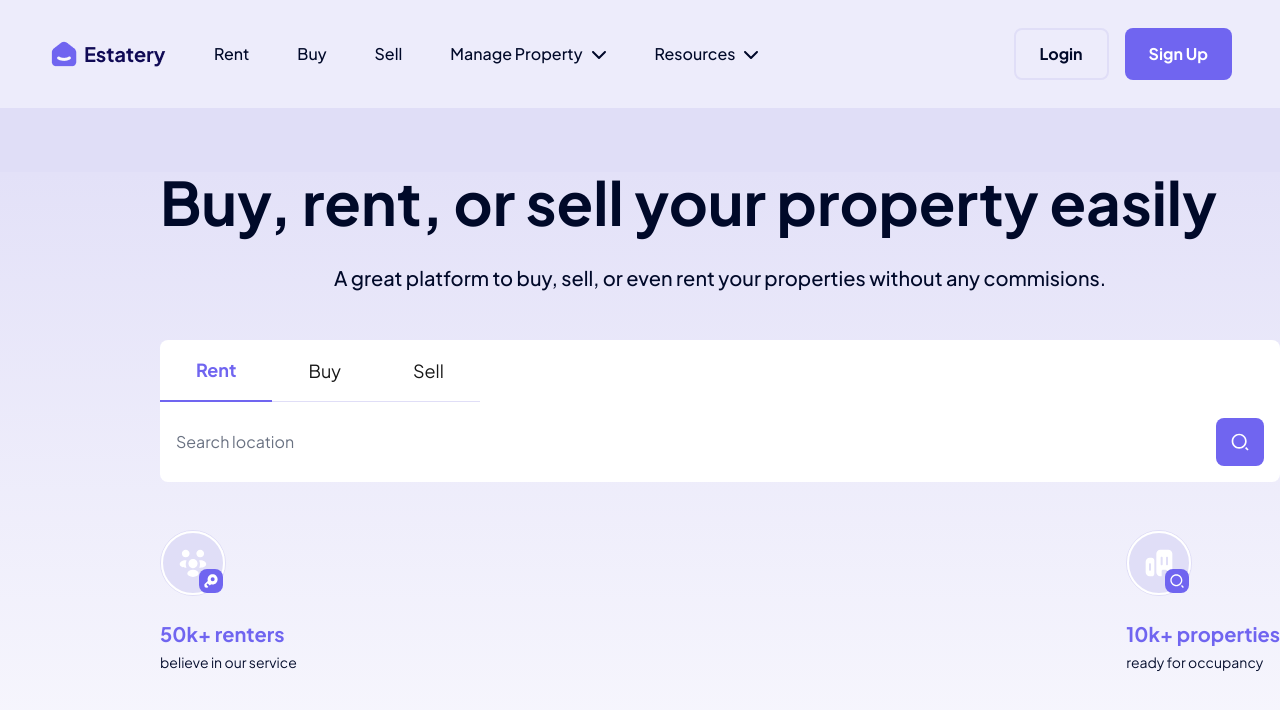
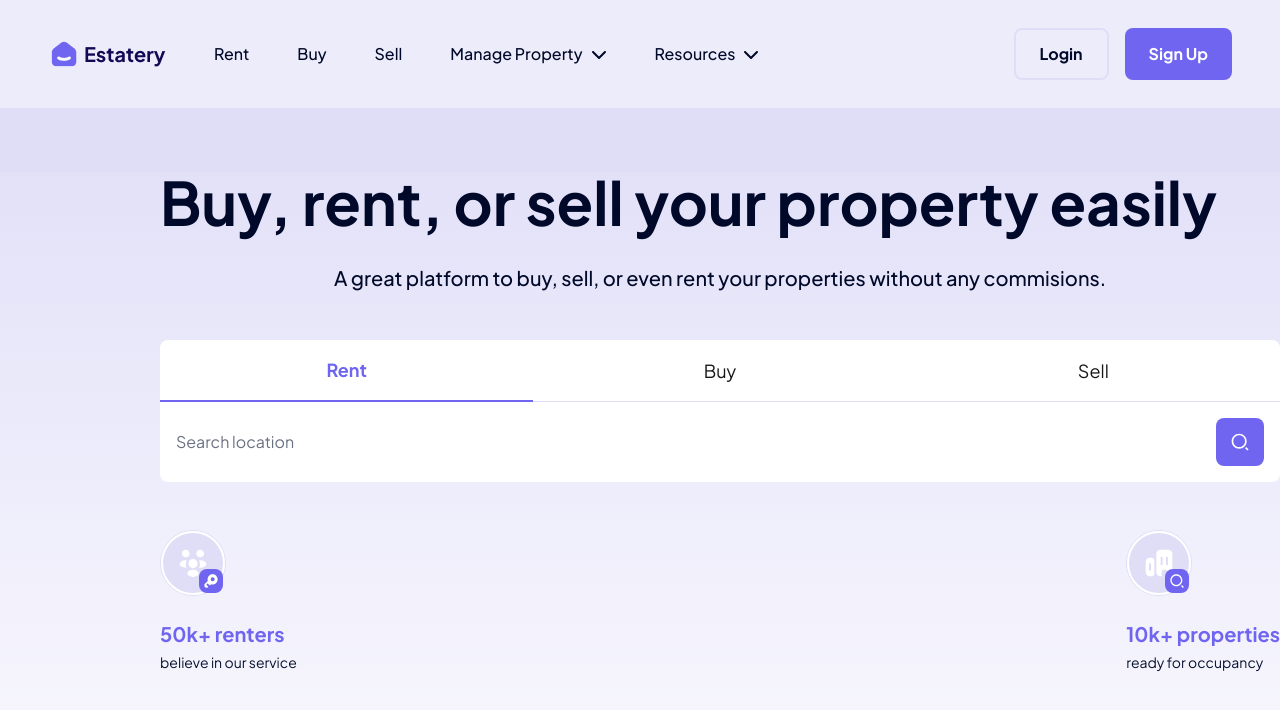
Before and after one commit to santinoaguirre/estatery, a Next.js app: page / in a window 1280 px wide. Shown: the top 710 px of the page. Built offline with nearby package versions, Linux system fonts and the light colour scheme.

Commit message:
refactor(search-tab-button): allow custom className prop to support flexible width

```diff
--- a/src/components/buttons/searchTabButton.tsx
+++ b/src/components/buttons/searchTabButton.tsx
@@ -4,12 +4,14 @@ type SearchTabButtonProps = {
   text: string;
   activated: boolean;
   onClick: () => void;
+  className?: string;
 };
 
 export default function SearchTabButton({
   text,
   activated,
   onClick,
+  className = "",
 }: SearchTabButtonProps) {
   return (
     <button
@@ -20,6 +22,7 @@ export default function SearchTabButton({
             ? "text-primary border-primary border-b-2 font-bold"
             : "text-foreground border-b border-shadowPrimary"
         }
+        ${className}
       `}
     >
       {text}
--- a/src/components/searchBar/searchBar.tsx
+++ b/src/components/searchBar/searchBar.tsx
@@ -12,13 +12,14 @@ export default function SearchBar() {
 
   return (
     <div className="bg-white rounded-lg flex flex-col">
-      <div className="flex">
+      <div className="flex w-full">
         {TABS.map((tab) => (
           <SearchTabButton
             key={tab}
             text={tab}
             activated={activeTab === tab}
             onClick={() => setActiveTab(tab)}
+            className="flex-1"
           />
         ))}
       </div>
```
